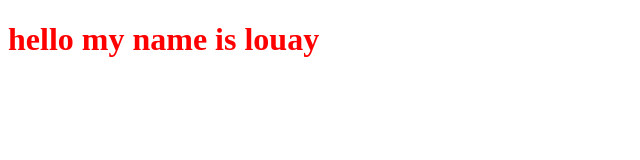
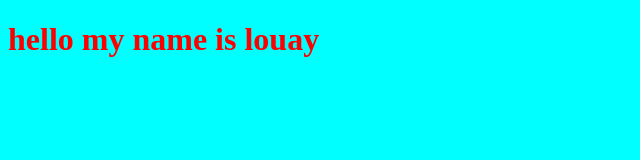
Before and after one commit to LJOIUHAEYN/wlbs, a plain HTML site: page index.html in a window 1280 px wide. Shown: the whole page, without its empty margins (0-640 px from the left). Drawn offline with Linux system fonts and the light colour scheme.

Commit message:
changing bg-color in css file

```diff
--- a/style.css
+++ b/style.css
@@ -1,3 +1,5 @@
 h1{
     color: red;
 }
+body{ background-color:cyan;
+}
```
